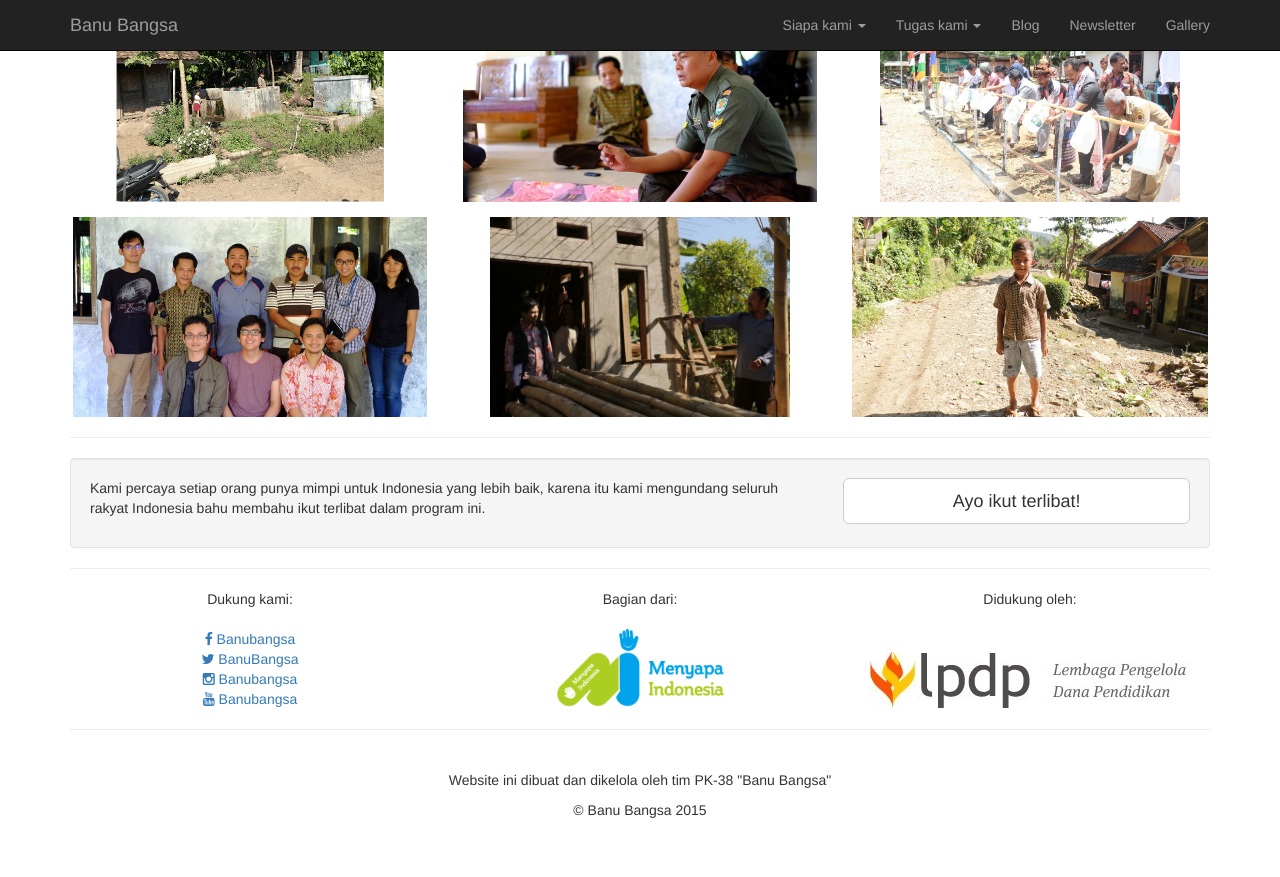
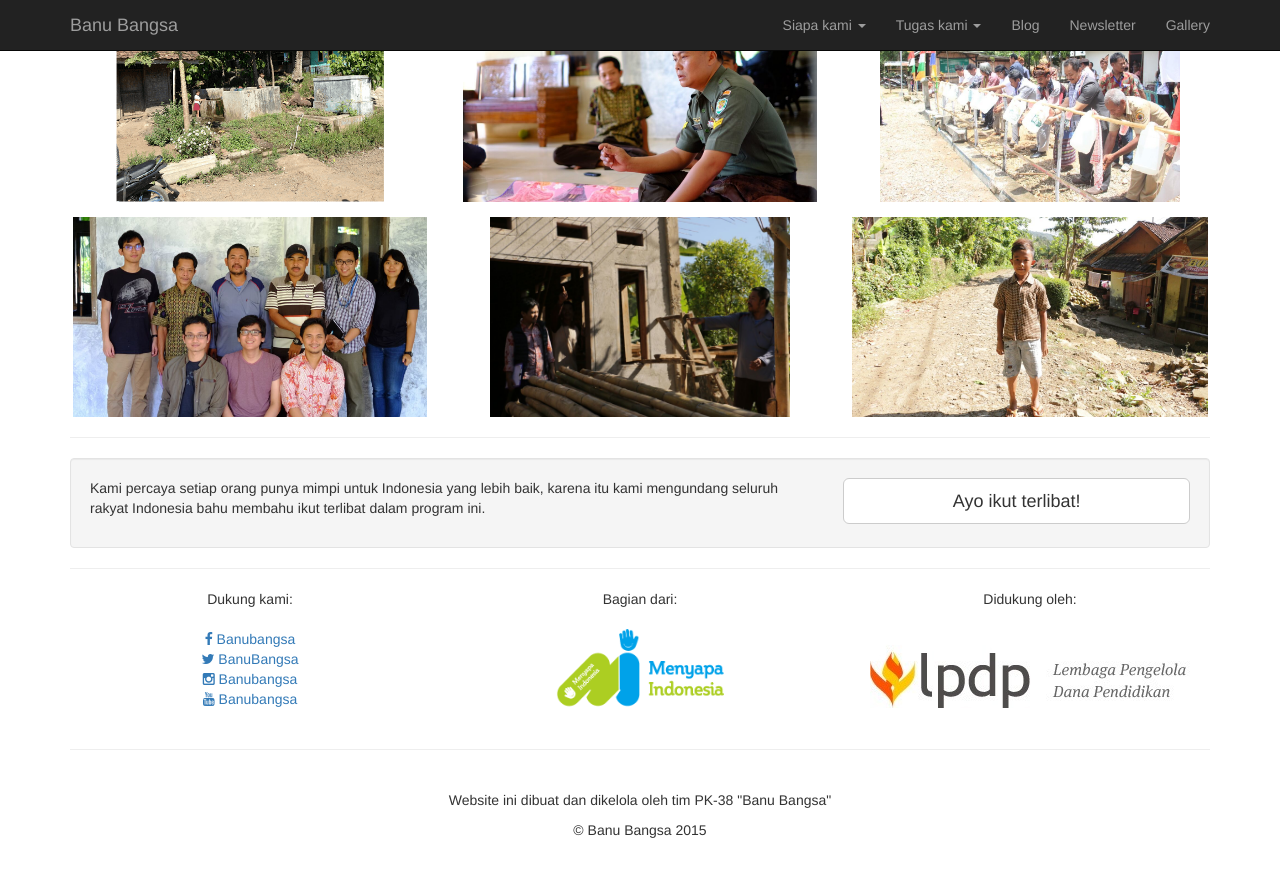
Before and after one commit to ariezncahyo/banubangsa.org, a Jekyll site: the page built from index.html, in a window 1280 px wide and 900 px high, scrolled down 884 px. Shown: the top 877 px of the window. Built offline with Jekyll 4.4.1, drawn with Linux system fonts in a browser that asks for light colours.

Commit message:
Styling tweak for footers

```diff
--- a/_includes/footer.html
+++ b/_includes/footer.html
@@ -1,7 +1,7 @@
         <hr>
         <footer>
 
-          <div class="row">
+          <div class="row sponsors">
               <div class="col-lg-4 text-center">
                 Dukung kami:<br/><br/>
                 <a href="https://www.facebook.com/banubangsa"> <i class="fa fa-facebook"></i> Banubangsa </a><br/>
--- a/css/custom.css
+++ b/css/custom.css
@@ -36,3 +36,7 @@ footer img {
 .homepage-images div {
   margin-top: 15px;
 }
+
+.sponsors div {
+  margin-bottom: 20px;
+}
```
